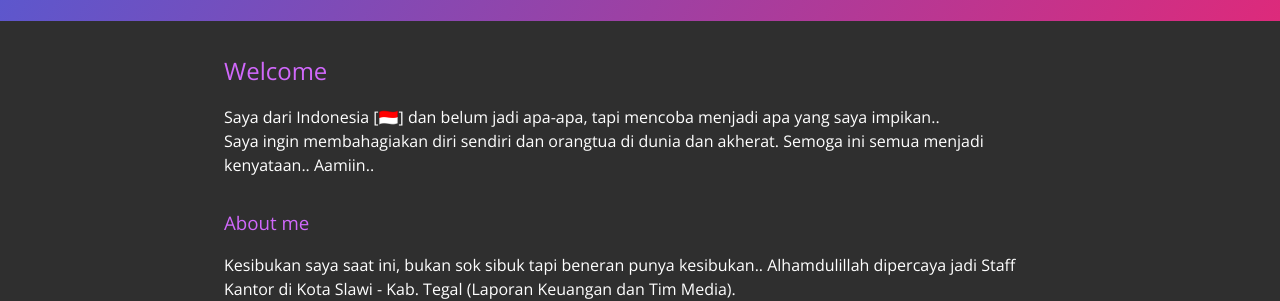
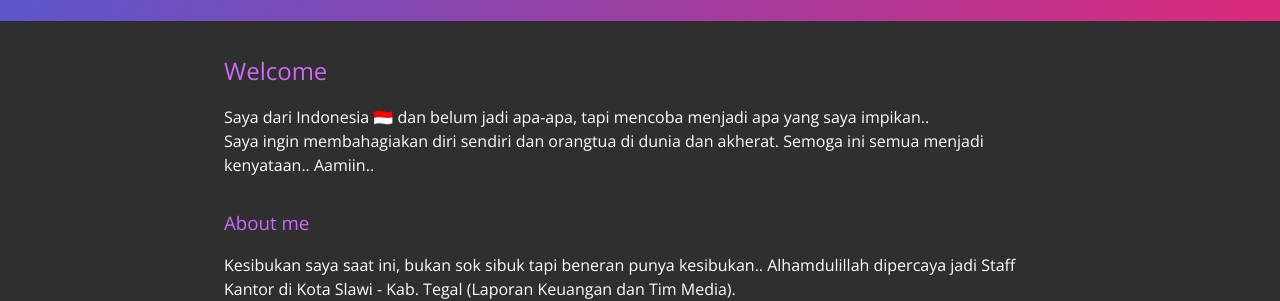
Before and after one commit to masjuni/masjuni.github.io, a Jekyll site: the page built from index.md, in a window 1280 px wide. Shown: the part 208-509 px from the top of the page. Built offline with Jekyll 4.4.1, drawn with Linux system fonts in a browser that asks for light colours; our own code applies the rules of GitHub Pages for plain Markdown files; the repository's description, which GitHub fills in, is left out.

```diff
--- a/index.md
+++ b/index.md
@@ -1,6 +1,6 @@
 ## Welcome
 
-Saya dari Indonesia [🇮🇩] dan belum jadi apa-apa, tapi mencoba menjadi apa yang saya impikan..<br>
+Saya dari Indonesia 🇮🇩 dan belum jadi apa-apa, tapi mencoba menjadi apa yang saya impikan..<br>
 Saya ingin membahagiakan diri sendiri dan orangtua di dunia dan akherat. Semoga ini semua menjadi kenyataan.. Aamiin..
 
 ### About me
```
